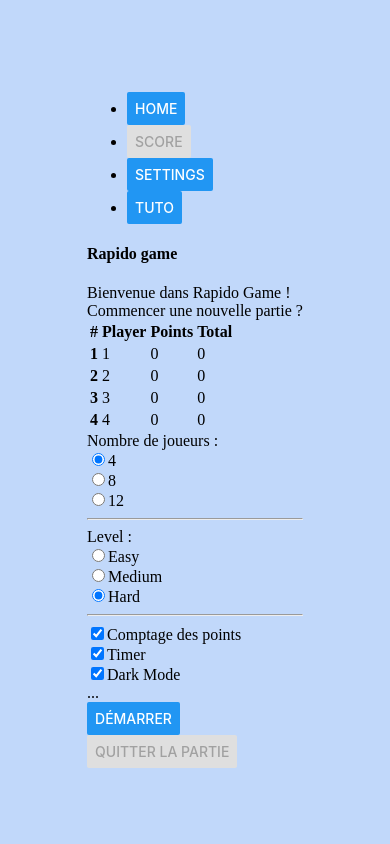
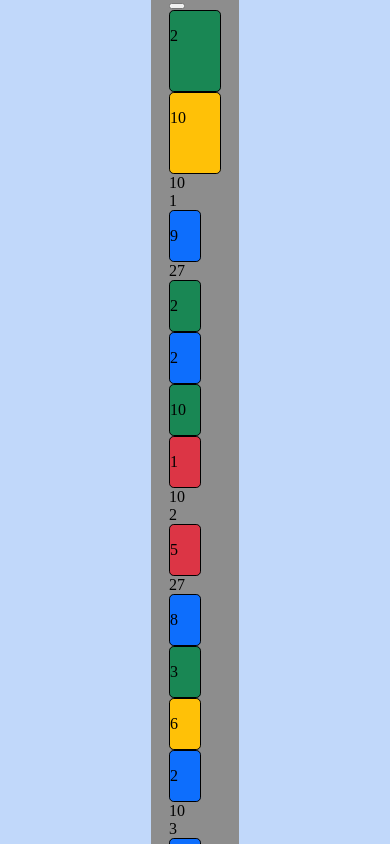
Before and after one commit to danielp67/rapido-game-app, a React Native app: screen / in a window 390 px wide. Shown: the top 844 px of the page. Built offline with nearby package versions, Linux system fonts and the light colour scheme.

Commit message:
correct cards

```diff
--- a/Components/Card.js
+++ b/Components/Card.js
@@ -1,11 +1,9 @@
 import React from 'react';
+import {StyleSheet} from "react-native";
 
 const Card = (props) => {
-    const {drop, setCurrentCard, setCardOnDbClick, slotName, card, realPlayer} = props
+    const {setCardOnDbClick, slotName, card, realPlayer} = props
 
-    const dragStart = (e) => {
-        setCurrentCard({card:card, slotName:slotName})
-    };
 
     const doubleClick = (e) => {
         setCardOnDbClick({card:card, slotName:slotName})
@@ -25,12 +23,8 @@ const Card = (props) => {
     if(realPlayer) {
         return (
             <div
-                className={`card playerCard bg-${card.suit} ${className}`}
-                onDragStart={(e) => dragStart(e)}
-                onDragEnd={drop}
-                onDoubleClick={(e) => doubleClick(e)}
+                style={styles(card).playerCard}
                 onTouchEndCapture={(e) => doubleClick(e)}
-                draggable
             >
                 <p className="my-auto fs-4 fw-bold">{card.value}</p>
             </div>
@@ -40,7 +34,7 @@ const Card = (props) => {
     else{
         return (
             <div
-                className={`card autoPlayerCard my-auto bg-${card.suit} ${className}`}
+                style={styles(card).autoPlayerCard}
             >
                 <p className="my-auto">{card.value}</p>
             </div>
@@ -50,4 +44,27 @@ const Card = (props) => {
 
 }
 
+
+const styles = (props) => StyleSheet.create({
+
+    autoPlayerCard:{
+            width: '30px',
+            height: '50px',
+        flex:1,
+        backgroundColor: props.suit,
+        border:'0.1rem solid',
+        borderRadius:'0.3rem',
+        },
+
+    playerCard:{
+        width: '50px',
+        height: '80px',
+        flex:1,
+        backgroundColor: props.suit,
+        border:'0.1rem solid',
+        borderRadius:'0.3rem',
+    }
+    });
+
+
 export default Card;
--- a/Components/DropZone.js
+++ b/Components/DropZone.js
@@ -7,7 +7,6 @@ const DropZone = (props) => {
 
     return (
         <div className="row bg-secondary bg-opacity-25 text-center">
-
                 {
                     droppedCard.map((mapping, index) => {
                       return(
--- a/Components/MainBoard.js
+++ b/Components/MainBoard.js
@@ -5,6 +5,7 @@ import Timer from "./Timer";
 import Player from "./Player";
 import MainMenu from "./MainMenu";
 import {ScoreContext} from "../Context/ScoreContext";
+import {StyleSheet, View} from "react-native";
 
 const MainBoard = () => {
 
@@ -126,13 +127,16 @@ const MainBoard = () => {
     }
 
 
-    if (loading) {
+    if (!loading) {
 
         return (
-            <>
+            <View  style={styles.mainBoard}>
                 <ScoreContext.Provider value={{score: scoring, partNb: partNb}}>
-                    <div className="row">
-                        <div className="col-12 col-sm-8 col-md-5 col-xl-4 offset-md-2 offset-xl-3">
+                    <div className="row"
+                         style={styles.mainBoard}
+                    >
+                        <div style={styles.timer}
+                            className="col-12 col-sm-8 col-md-5 col-xl-4 offset-md-2 offset-xl-3">
                             <Timer
                                 start={start}
                                 pause={pause}
@@ -189,7 +193,7 @@ const MainBoard = () => {
                     </div>
                 </ScoreContext.Provider>
 
-            </>
+            </View>
         )
     } else {
 
@@ -207,4 +211,20 @@ const MainBoard = () => {
 }
 
 
+const styles = StyleSheet.create({
+    timer: {
+        flex:1,
+        backgroundColor: '#7b26a0',
+        alignItems: 'center',
+        justifyContent: 'center',
+    },
+    mainBoard: {
+        flex:1,
+        backgroundColor: '#8d8d8d',
+        alignItems: 'center',
+        justifyContent: 'center',
+    },
+});
+
+
 export default MainBoard;
--- a/Context/ParamsContext.js
+++ b/Context/ParamsContext.js
@@ -2,9 +2,9 @@ import React from 'react';
 
 export const Params = {
     playerSlot: ["reserveSlot", "tmpSlot1", "tmpSlot2", "tmpSlot3", "rapidoSlot"],
-    suits: ["primary", "success", "warning", "danger"],
+    suits: ["#0d6efd", "#198754", "#dc3545", "#ffc107"],
     values: [1, 2, 3, 4, 5, 6, 7, 8, 9, 10],
-    color: ["primary", "success", "danger", "warning", "primary", "success", "danger", "warning", "primary", "success", "danger"],
+    color: ["#0d6efd", "#198754", "#dc3545", "#ffc107", "#0d6efd", "#198754", "#dc3545", "#ffc107", "#0d6efd", "#198754", "#dc3545", "#ffc107"],
     switchParams: [{name: "switchCountScore", label: "Comptage des points"},
         {name: "switchTimer", label: "Timer"},
         {name: "switchDarkMode", label: "Dark Mode"}],
--- a/Context/SettingsContext.js
+++ b/Context/SettingsContext.js
@@ -9,7 +9,7 @@ export const Settings = {
     switchDarkMode : true,
     dark: {className:"bg-dark text-white"},
     light: {className:""},
-    color: ["primary", "success", "danger", "warning", "primary", "success", "danger", "warning", "primary", "success", "danger"]
+    color: ["#0d6efd", "#198754", "#dc3545", "#ffc107", "#0d6efd", "#198754", "#dc3545", "#ffc107", "#0d6efd", "#198754", "#dc3545", "#ffc107"]
 
 }
 
```
